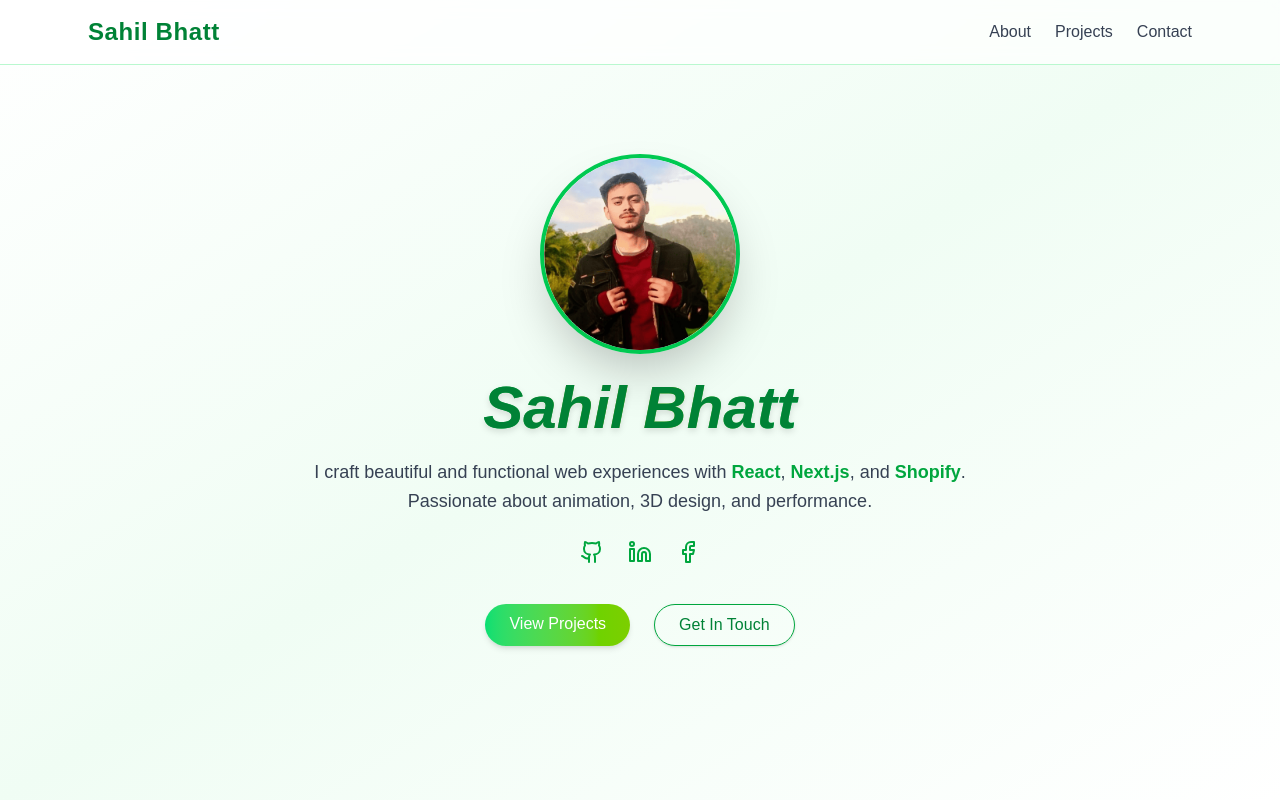
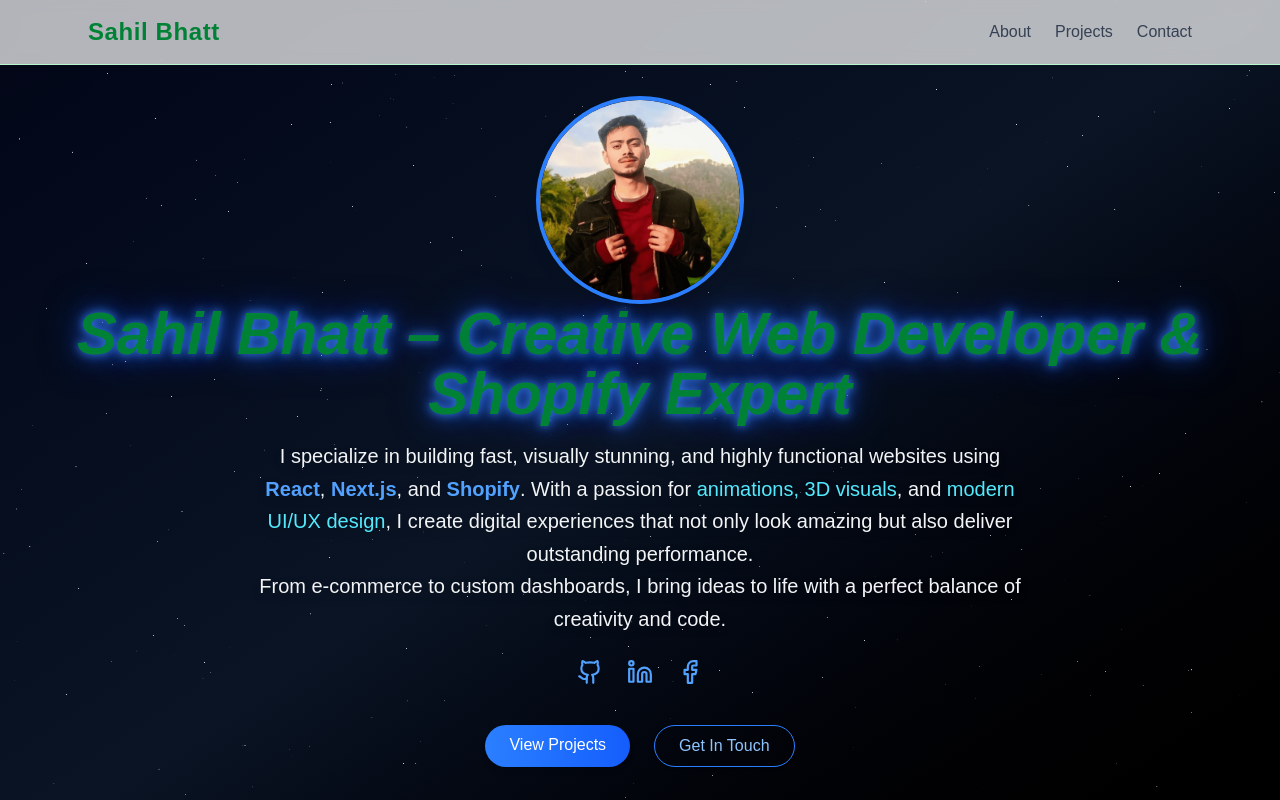
Before and after one commit to sahilbhatt01/My-Portfolio, a Next.js app: page / in a window 1280 px wide. Shown: the top 800 px of the page. Built offline with nearby package versions, Linux system fonts and the light colour scheme.

Commit message:
feature-updated12

```diff
--- a/src/app/page.tsx
+++ b/src/app/page.tsx
@@ -2,71 +2,131 @@
 import { motion } from 'framer-motion';
 import Image from 'next/image';
 import { Github, Linkedin, Facebook } from 'lucide-react';
+import { Canvas } from '@react-three/fiber';
+import { Stars, OrbitControls } from '@react-three/drei';
+import { Suspense } from 'react';
 
 export default function Home() {
   return (
-    <section className="min-h-screen flex flex-col items-center justify-center text-center px-6 py-24 bg-gradient-to-br from-white via-green-50 to-white font-josefin">
+    <section className="relative min-h-screen flex flex-col items-center justify-center text-center px-6 py-24 font-josefin overflow-hidden bg-gradient-to-br from-[#020617] via-[#0a1424] to-black">
+
+      {/* 3D Star Background */}
+      <div className="absolute inset-0 z-0">
+        <Canvas camera={{ position: [0, 0, 8], fov: 50 }}>
+          <ambientLight intensity={0.25} color="#2563eb" />
+          <pointLight position={[10, 10, 10]} intensity={0.6} color="#3b82f6" />
+          <Suspense fallback={null}>
+            <Stars radius={90} depth={50} count={5000} factor={3.5} fade speed={1} />
+          </Suspense>
+          <OrbitControls enableZoom={false} enablePan={false} autoRotate autoRotateSpeed={0.4} />
+        </Canvas>
+      </div>
+
+      {/* Content */}
       <motion.div
         initial={{ opacity: 0, y: 40 }}
         animate={{ opacity: 1, y: 0 }}
         transition={{ duration: 0.8 }}
-        className="flex flex-col items-center"
+        className="relative z-10 flex flex-col items-center"
       >
-        <Image
-          src="/images/sahil-profile.png"
-          alt="Sahil Bhatt"
-          width={200}
-          height={200}
-          className="rounded-full mb-6 border-4 border-green-500 shadow-2xl hover:scale-105 transition-transform"
-        />
+        {/* Profile Image */}
+        <motion.div
+          whileHover={{ scale: 1.05 }}
+          transition={{ type: "spring", stiffness: 300 }}
+          className="relative"
+        >
+          <div className="relative w-52 h-52 rounded-full overflow-hidden border-4 border-blue-500 shadow-lg">
+            <Image
+              src="/images/sahil-profile.png"
+              alt="Sahil Bhatt"
+              fill
+              className="object-cover"
+            />
+          </div>
+          {/* Soft blue glow */}
+          <div className="absolute inset-0 rounded-full border border-blue-400 opacity-40 blur-xl animate-pulse"></div>
+        </motion.div>
 
+        {/* Title - More visible & glow */}
         <motion.h1
-          className="text-5xl md:text-6xl font-extrabold italic bg-gradient-to-r from-green-600 via-lime-600 to-green-500 text-transparent bg-clip-text drop-shadow-md"
-          initial={{ scale: 0.8, rotate: -2 }}
-          animate={{ scale: 1, rotate: 0 }}
-          transition={{ delay: 0.4, duration: 0.6, type: 'spring' }}
+          className="text-4xl md:text-5xl lg:text-6xl font-extrabold italic text-white text-center"
+          initial={{ scale: 0.8, rotateX: -15, opacity: 0 }}
+          animate={{ scale: 1, rotateX: 0, opacity: 1 }}
+          transition={{ duration: 1, type: 'spring' }}
+          style={{
+            textShadow: `
+              0px 0px 10px rgba(59,130,246,0.9),
+              0px 0px 20px rgba(37,99,235,0.8),
+              0px 0px 40px rgba(29,78,216,0.7)
+            `
+          }}
         >
-          Sahil Bhatt
+          Sahil Bhatt – Creative Web Developer & Shopify Expert
         </motion.h1>
 
+        {/* Description */}
         <motion.p
-          className="text-lg mt-5 max-w-2xl text-gray-700 leading-relaxed"
+          className="text-lg md:text-xl mt-4 max-w-3xl text-gray-100 leading-relaxed drop-shadow-lg"
           initial={{ opacity: 0, y: 10 }}
           animate={{ opacity: 1, y: 0 }}
           transition={{ delay: 0.6 }}
         >
-          I craft beautiful and functional web experiences with <span className="text-green-600 font-semibold">React</span>, <span className="text-green-600 font-semibold">Next.js</span>, and <span className="text-green-600 font-semibold">Shopify</span>. Passionate about animation, 3D design, and performance.
+          I specialize in building fast, visually stunning, and highly functional websites using
+          <span className="text-blue-400 font-semibold"> React</span>,
+          <span className="text-blue-400 font-semibold"> Next.js</span>, and
+          <span className="text-blue-400 font-semibold"> Shopify</span>.
+          With a passion for <span className="text-cyan-300">animations, 3D visuals</span>, and
+          <span className="text-cyan-300"> modern UI/UX design</span>, I create digital experiences
+          that not only look amazing but also deliver outstanding performance.
+          <br /> From e-commerce to custom dashboards, I bring ideas to life with a perfect balance of creativity and code.
         </motion.p>
 
+        {/* Social Icons */}
         <motion.div
           className="mt-6 flex gap-6"
           initial={{ opacity: 0, y: 10 }}
           animate={{ opacity: 1, y: 0 }}
           transition={{ delay: 0.7 }}
         >
-          <a href="https://github.com/sahilbhatt01" target="_blank" rel="noopener noreferrer" className="text-green-600 hover:text-black transition hover:scale-110">
-            <Github size={24} />
-          </a>
-          <a href="https://www.linkedin.com/in/sahil-bhatt-a518132ba/" target="_blank" rel="noopener noreferrer" className="text-green-600 hover:text-black transition hover:scale-110">
-            <Linkedin size={24} />
-          </a>
-          <a href="https://www.facebook.com/sahil.bhatt.1426" target="_blank" rel="noopener noreferrer" className="text-green-600 hover:text-black transition hover:scale-110">
-            <Facebook size={24} />
-          </a>
+          {[
+            { icon: <Github size={26} />, link: "https://github.com/sahilbhatt01" },
+            { icon: <Linkedin size={26} />, link: "https://www.linkedin.com/in/sahil-bhatt-a518132ba/" },
+            { icon: <Facebook size={26} />, link: "https://www.facebook.com/sahil.bhatt.1426" },
+          ].map((item, idx) => (
+            <motion.a
+              key={idx}
+              href={item.link}
+              target="_blank"
+              rel="noopener noreferrer"
+              whileHover={{ scale: 1.2, rotate: 5 }}
+              className="text-blue-400 hover:text-cyan-200 transition-colors"
+            >
+              {item.icon}
+            </motion.a>
+          ))}
         </motion.div>
 
+        {/* Buttons */}
         <motion.div
           className="mt-10 flex flex-wrap justify-center gap-6"
           initial={{ opacity: 0, y: 20 }}
           animate={{ opacity: 1, y: 0 }}
           transition={{ delay: 0.8 }}
         >
-          <a href="/projects" className="bg-gradient-to-r from-green-400 to-lime-500 text-white px-6 py-2 rounded-full font-medium hover:scale-105 transition-transform shadow-md">
+          <motion.a
+            href="/projects"
+            className="bg-gradient-to-r from-blue-500 to-blue-600 text-white px-6 py-2 rounded-full font-medium shadow-md hover:shadow-lg hover:from-blue-600 hover:to-blue-700"
+            whileHover={{ scale: 1.1 }}
+          >
             View Projects
-          </a>
-          <a href="/contact" className="border border-green-600 text-green-700 px-6 py-2 rounded-full font-medium hover:bg-green-600 hover:text-white transition shadow-sm">
+          </motion.a>
+          <motion.a
+            href="/contact"
+            className="border border-blue-500 text-blue-300 px-6 py-2 rounded-full font-medium hover:bg-blue-500 hover:text-white transition-colors shadow-sm"
+            whileHover={{ scale: 1.1 }}
+          >
             Get In Touch
-          </a>
+          </motion.a>
         </motion.div>
       </motion.div>
     </section>
```
